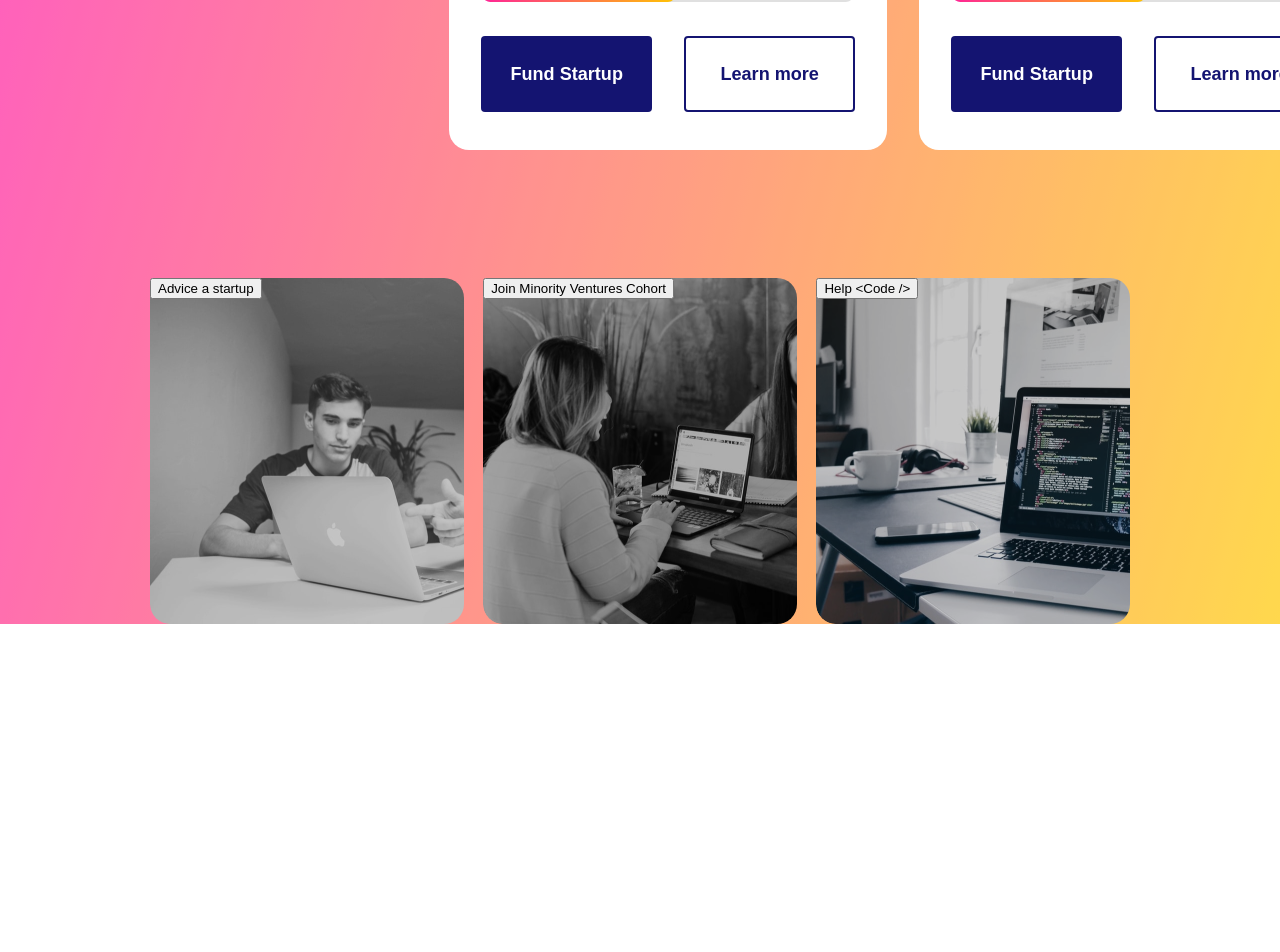
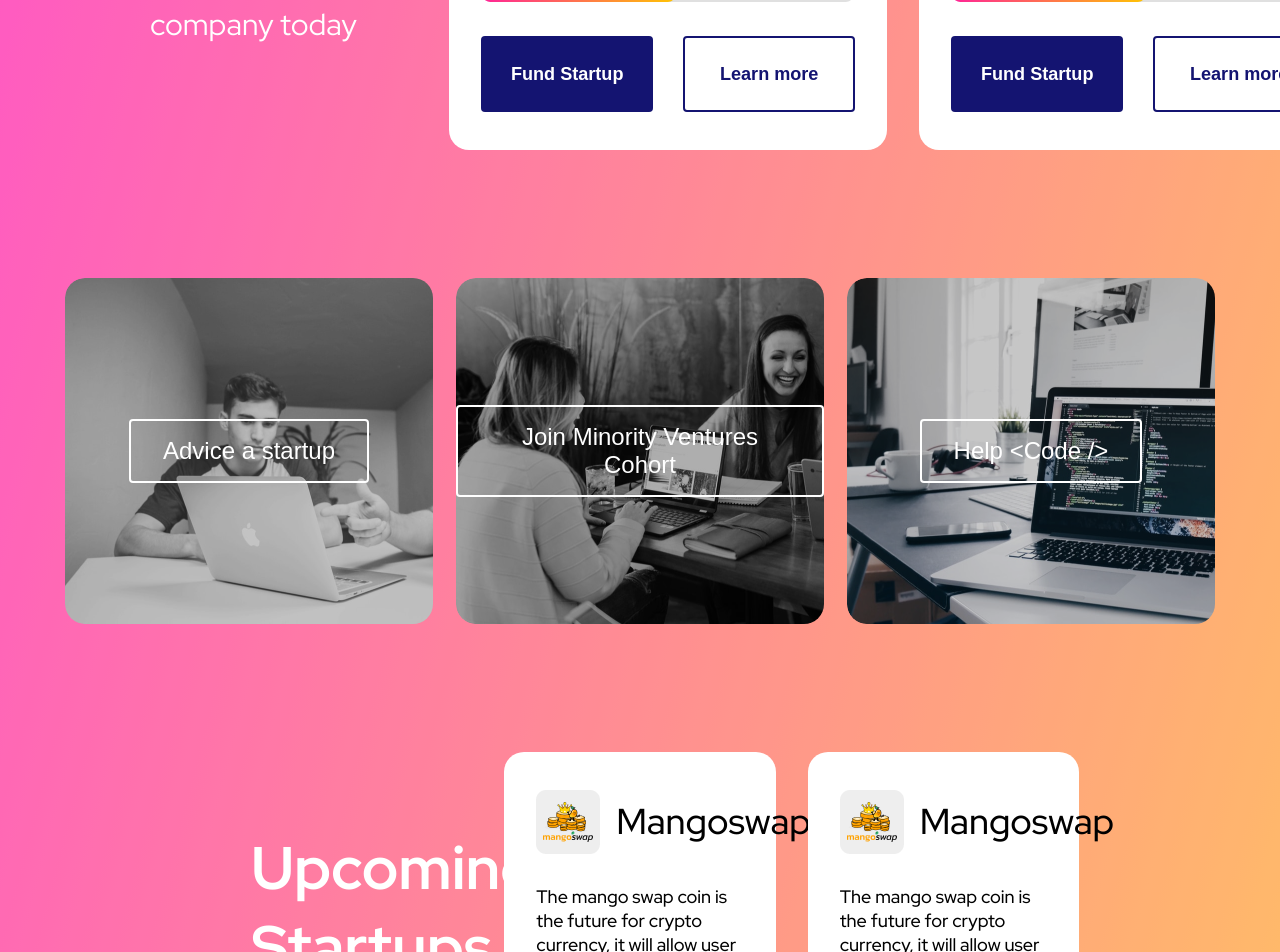
Before and after one commit to gabester78/Minority-Programmers-Front-End-Test, a React (Create React App) app in the folder mp/: page /incubator in a window 1280 px wide. Shown: the part 1131-2083 px from the top of the page. Before the commit the page ends 1755 px from the top, so only its background shows below. Built offline with nearby package versions, Linux system fonts and the light colour scheme.

Commit message:
Incubator component mostly done.

```diff
--- a/mp/src/components/incubator.js
+++ b/mp/src/components/incubator.js
@@ -54,6 +54,31 @@ const Incubator = () => {
                     <button>Help &#60;Code &#47;&#62;</button>
                 </div>
             </section>
+            <section className="bottom_container">
+                <div className="bottom_intro">
+                    <h4>Upcoming Startups</h4>
+                    <p>These visionary companies are on their journey to change the world</p>
+                </div>
+                {Data.map((cardDetail, index)=>{
+                return <div className="bottom_cards">
+                            <div className="title">
+                                <img src={cardDetail.logo} alt="Mangoswap logo" />
+                                <h5>{cardDetail.title}</h5>
+                            </div>
+                            <p className="description">{cardDetail.description}</p>
+                            <div className="funds_container">
+                                <h6>{cardDetail.funds}</h6>
+                                <p>{cardDetail.completed}</p>
+                            </div>
+                            <p className="dollars">{cardDetail.dollars}</p>
+                            <img src={cardDetail.bar} alt="Progress bar graphic"/>
+                            <div className="button_container">
+                                <button className="blueBTN">{cardDetail.button1}</button>
+                                <button className="whiteBTN">{cardDetail.button2}</button>
+                            </div>
+                    </div>
+            })}
+            </section>
         </main>
     )
     }
--- a/mp/src/scss/incubator.scss
+++ b/mp/src/scss/incubator.scss
@@ -28,12 +28,12 @@
     background-color: rgba(255, 255, 255, 0.3);
     display: flex;
     flex-direction: row;
-    align-items: flex-start;
     padding: 100px 150px 0px 150px;
 
     .card_intro {
       color: white;
       margin-right: 32px;
+      margin-top: 100px;
 
       h4 {
         font-weight: 700;
@@ -110,7 +110,7 @@
 
         .blueBTN {
           border: none;
-          width: 171px;
+          width: 46%;
           height: 76px;
           color: white;
           font-size: 1.13rem;
@@ -126,7 +126,7 @@
 
         .whiteBTN {
           border: 2px solid #141471;
-          width: 171px;
+          width: 46%;
           height: 76px;
           color: #141471;
           font-size: 1.13rem;
@@ -147,12 +147,153 @@
     background-color: rgba(255, 255, 255, 0.3);
     display: flex;
     justify-content: space-between;
-    padding: 0px 150px;
+    padding: 0px 65px;
+    padding-bottom: 128px;
 
     div {
       width: 32%;
       height: 346px;
       border-radius: 20px;
+      display: flex;
+      align-items: center;
+      justify-content: center;
+
+      button {
+        padding: 16px 32px;
+        font-size: 1.5rem;
+        background: none;
+        border-radius: 4px;
+        border: 2px solid #ffffff;
+        color: white;
+      }
+      button:hover {
+        background-color: rgba(255, 255, 255, 0.116);
+      }
+    }
+  }
+
+  .bottom_container {
+    background-color: rgba(255, 255, 255, 0.3);
+    display: flex;
+    flex-direction: row;
+    flex-wrap: wrap;
+    align-items: flex-start;
+    justify-content: center;
+    padding: 0px 50px;
+
+    .bottom_intro {
+      color: white;
+      margin: 16px 16px;
+      width: 23%;
+      padding: 60px 50px;
+      box-sizing: border-box;
+
+      h4 {
+        line-height: 79.38px;
+        font-size: 3.75rem;
+        font-weight: 700;
+      }
+
+      p {
+        line-height: 39.69px;
+        font-weight: 500;
+        font-size: 1.88rem;
+      }
+    }
+
+    .bottom_cards {
+      width: 23%;
+      height: 494px;
+      padding: 38px 32px;
+      left: 0px;
+      top: 0px;
+      background-color: white;
+      border-radius: 20px;
+      margin: 0px 16px 16px 16px;
+      display: flex;
+      flex-direction: column;
+      justify-content: space-between;
+      box-sizing: border-box;
+      margin-bottom: 40px;
+
+      .title {
+        display: flex;
+        align-items: center;
+        margin-bottom: 32px;
+
+        h5 {
+          margin-left: 16px;
+          font-weight: 500;
+        }
+      }
+
+      .description {
+        font-size: 1.13rem;
+        font-weight: 500;
+        line-height: 23.81px;
+        margin-bottom: 32px;
+      }
+
+      .funds_container {
+        display: flex;
+        justify-content: space-between;
+        align-items: center;
+        margin-bottom: 8px;
+
+        h6 {
+          font-size: 1.5rem;
+          font-weight: 500;
+        }
+
+        p {
+          font-size: 1rem;
+          font-weight: 500;
+        }
+      }
+
+      .dollars {
+        font-size: 1.63rem;
+        font-weight: 700;
+        margin-bottom: 16px;
+      }
+
+      .button_container {
+        display: flex;
+        justify-content: space-between;
+        margin-top: 32px;
+
+        .blueBTN {
+          border: none;
+          width: 46%;
+          height: 76px;
+          color: white;
+          font-size: 1.13rem;
+          font-weight: 700;
+          text-align: center;
+          background-color: #141471;
+          border-radius: 4px;
+        }
+
+        .blueBTN:hover {
+          background-color: #0d0d46;
+        }
+
+        .whiteBTN {
+          border: 2px solid #141471;
+          width: 46%;
+          height: 76px;
+          color: #141471;
+          font-size: 1.13rem;
+          font-weight: 700;
+          text-align: center;
+          background-color: white;
+          border-radius: 4px;
+        }
+
+        .whiteBTN:hover {
+          background-color: rgb(218, 218, 218);
+        }
+      }
     }
   }
 }
```
